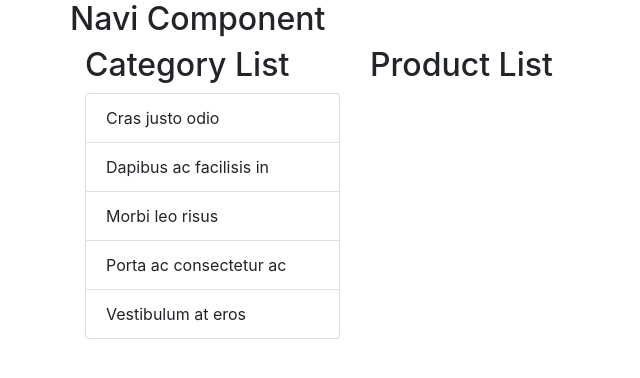
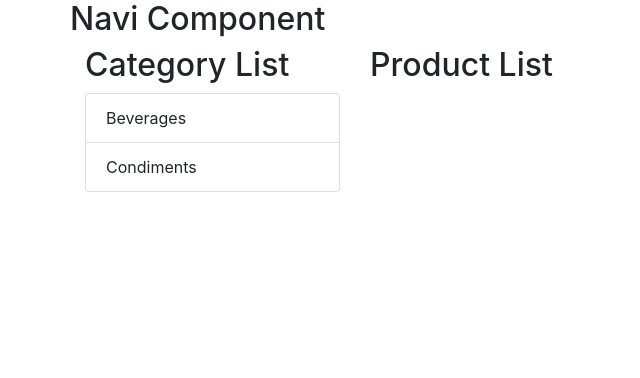
Before and after one commit to cumalitezcan/ReactJSPractice, a React (Create React App) app: page / in a window 1280 px wide. Shown: the top 378 px of the page, without its empty margins (0-640 px from the left). Built offline with nearby package versions, Linux system fonts and the light colour scheme.

Commit message:
state operations

```diff
--- a/src/CategoryList.js
+++ b/src/CategoryList.js
@@ -1,18 +1,22 @@
 import React, { Component } from 'react'
-import {ListGroup, ListGroupItem} from 'reactstrap';
+import { ListGroup, ListGroupItem } from 'reactstrap';
 
 export default class CategoryList extends Component {
-
+    state = {
+        categories: [
+            { categoryId: 1, categoryName: "Beverages" },
+            { categoryId: 2, categoryName: "Condiments" }
+        ]
+    };
     render() {
         return (
             <div>
                 <h2>{this.props.info.title}</h2>
                 <ListGroup>
-                    <ListGroupItem>Cras justo odio</ListGroupItem>
-                    <ListGroupItem>Dapibus ac facilisis in</ListGroupItem>
-                    <ListGroupItem>Morbi leo risus</ListGroupItem>
-                    <ListGroupItem>Porta ac consectetur ac</ListGroupItem>
-                    <ListGroupItem>Vestibulum at eros</ListGroupItem>
+                    {this.state.categories.map(category => (
+                        <ListGroupItem key={category.categoryId}> {category.categoryName} </ListGroupItem>
+                    ) )
+                    }
                 </ListGroup>
             </div>
         )
```
